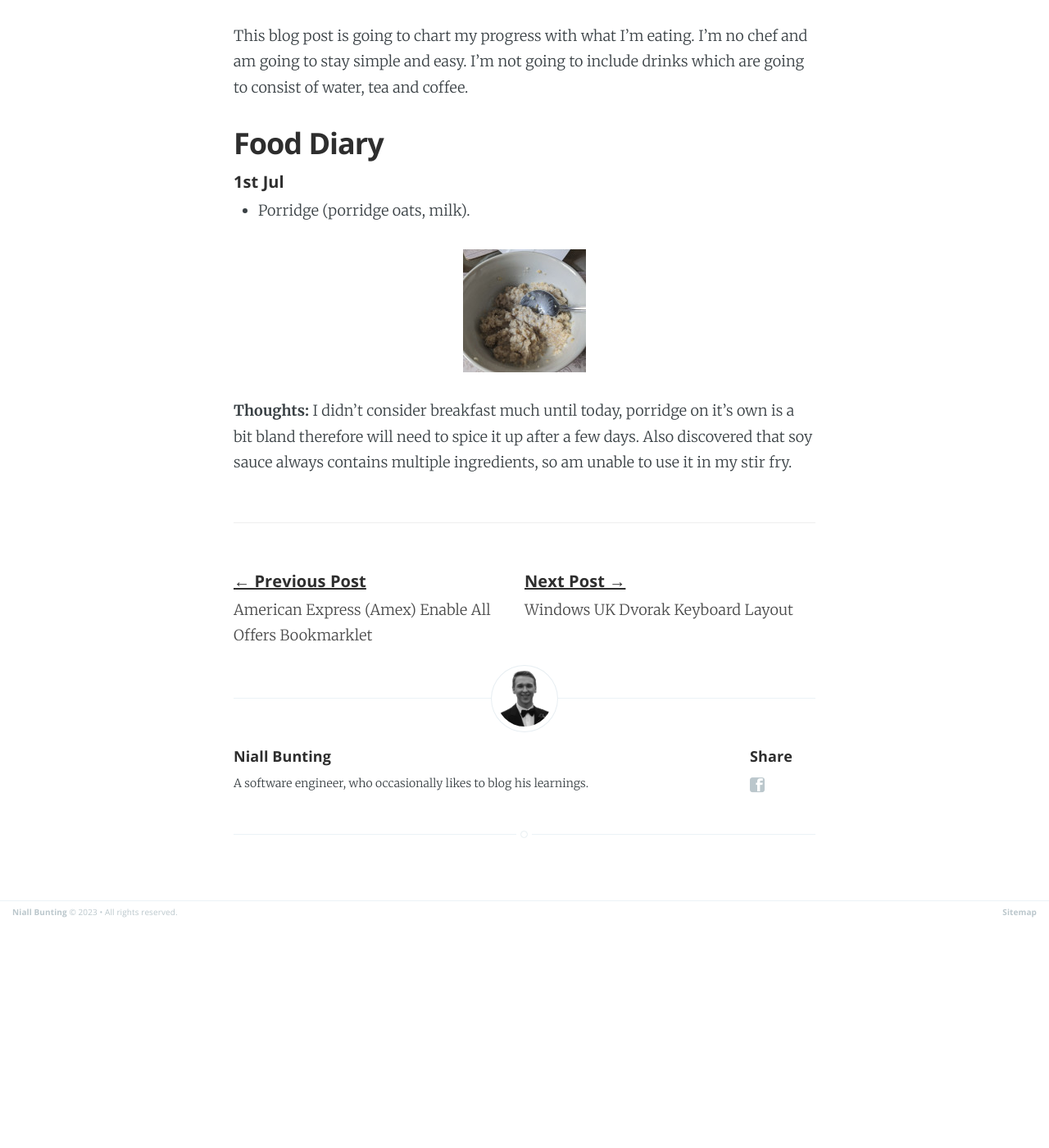
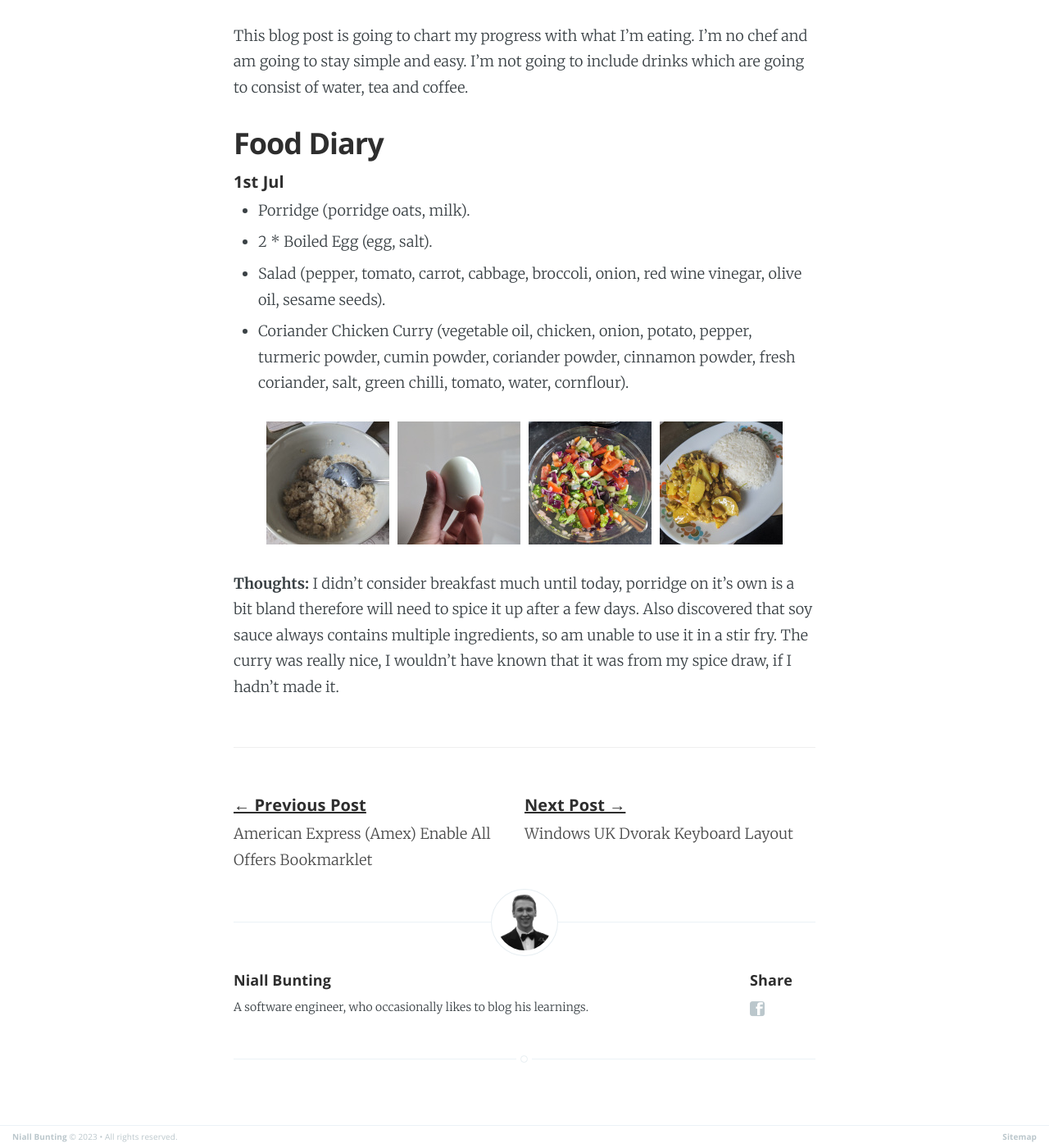
Before and after one commit to NiallBunting/niallbunting.github.io, a Jekyll site: the page built from _posts/2023-07-01-one-ingredient-challenge.markdown, in a window 1280 px wide and 1400 px high, scrolled down 785 px. Shown: the whole window at 82% size. Built offline with Jekyll 4.4.1, drawn with Linux system fonts in a browser that asks for light colours; before the commit the page ends 1912 px from its top, so only the background shows below that.

Commit message:
Day one finished OIC

```diff
--- a/_posts/2023-07-01-one-ingredient-challenge.markdown
+++ b/_posts/2023-07-01-one-ingredient-challenge.markdown
@@ -21,6 +21,9 @@ This blog post is going to chart my progress with what I'm eating. I'm no chef a
 ##### 1st Jul
 
 * Porridge (porridge oats, milk).
+* 2 * Boiled Egg (egg, salt).
+* Salad (pepper, tomato, carrot, cabbage, broccoli, onion, red wine vinegar, olive oil, sesame seeds).
+* Coriander Chicken Curry (vegetable oil, chicken, onion, potato, pepper, turmeric powder, cumin powder, coriander powder, cinnamon powder, fresh coriander, salt, green chilli, tomato, water, cornflour).
 
 <div class="gallery">
   <div class="galleryitem">
@@ -28,9 +31,24 @@ This blog post is going to chart my progress with what I'm eating. I'm no chef a
     <img src="/assets/images/oneingredientchallenge/01-porridge-sm.jpg"/>
    </a>
   </div>
+  <div class="galleryitem">
+   <a target="_blank" href="/assets/images/oneingredientchallenge/01-egg.jpg">
+    <img src="/assets/images/oneingredientchallenge/01-egg-sm.jpg"/>
+   </a>
+  </div>
+  <div class="galleryitem">
+   <a target="_blank" href="/assets/images/oneingredientchallenge/01-salad.jpg">
+    <img src="/assets/images/oneingredientchallenge/01-salad-sm.jpg"/>
+   </a>
+  </div>
+  <div class="galleryitem">
+   <a target="_blank" href="/assets/images/oneingredientchallenge/01-curry.jpg">
+    <img src="/assets/images/oneingredientchallenge/01-curry-sm.jpg"/>
+   </a>
+  </div>
 </div>
 
-**Thoughts:** I didn't consider breakfast much until today, porridge on it's own is a bit bland therefore will need to spice it up after a few days. Also discovered that soy sauce always contains multiple ingredients, so am unable to use it in my stir fry.
+**Thoughts:** I didn't consider breakfast much until today, porridge on it's own is a bit bland therefore will need to spice it up after a few days. Also discovered that soy sauce always contains multiple ingredients, so am unable to use it in a stir fry. The curry was really nice, I wouldn't have known that it was from my spice draw, if I hadn't made it.
 
 [maltodextrin]: https://en.wikipedia.org/wiki/Maltodextrin
 
```
Also changed, not shown: assets/images/oneingredientchallenge/01-curry-sm.jpg (added), assets/images/oneingredientchallenge/01-egg-sm.jpg (added), assets/images/oneingredientchallenge/01-salad-sm.jpg (added), 3 other files.
